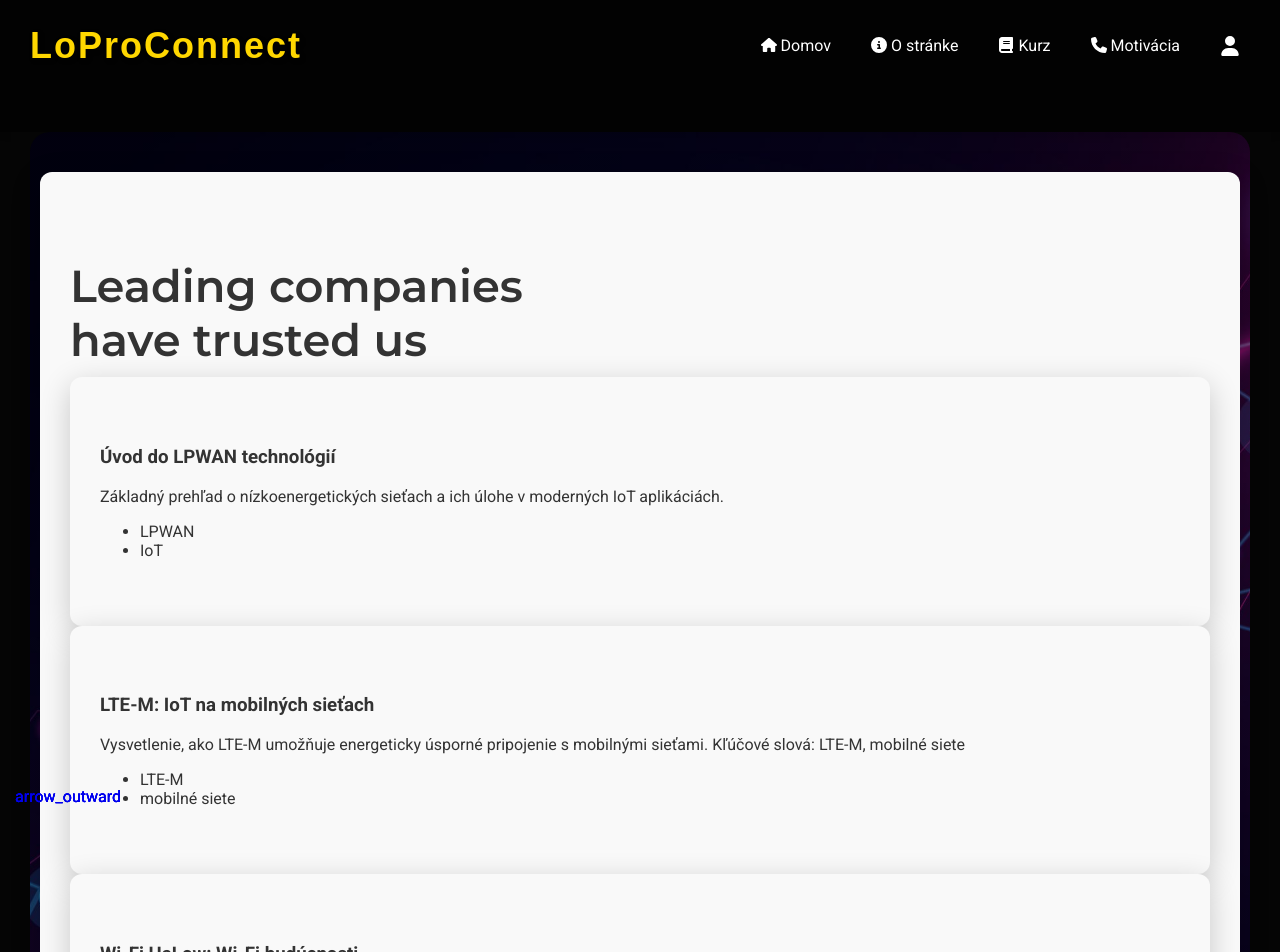
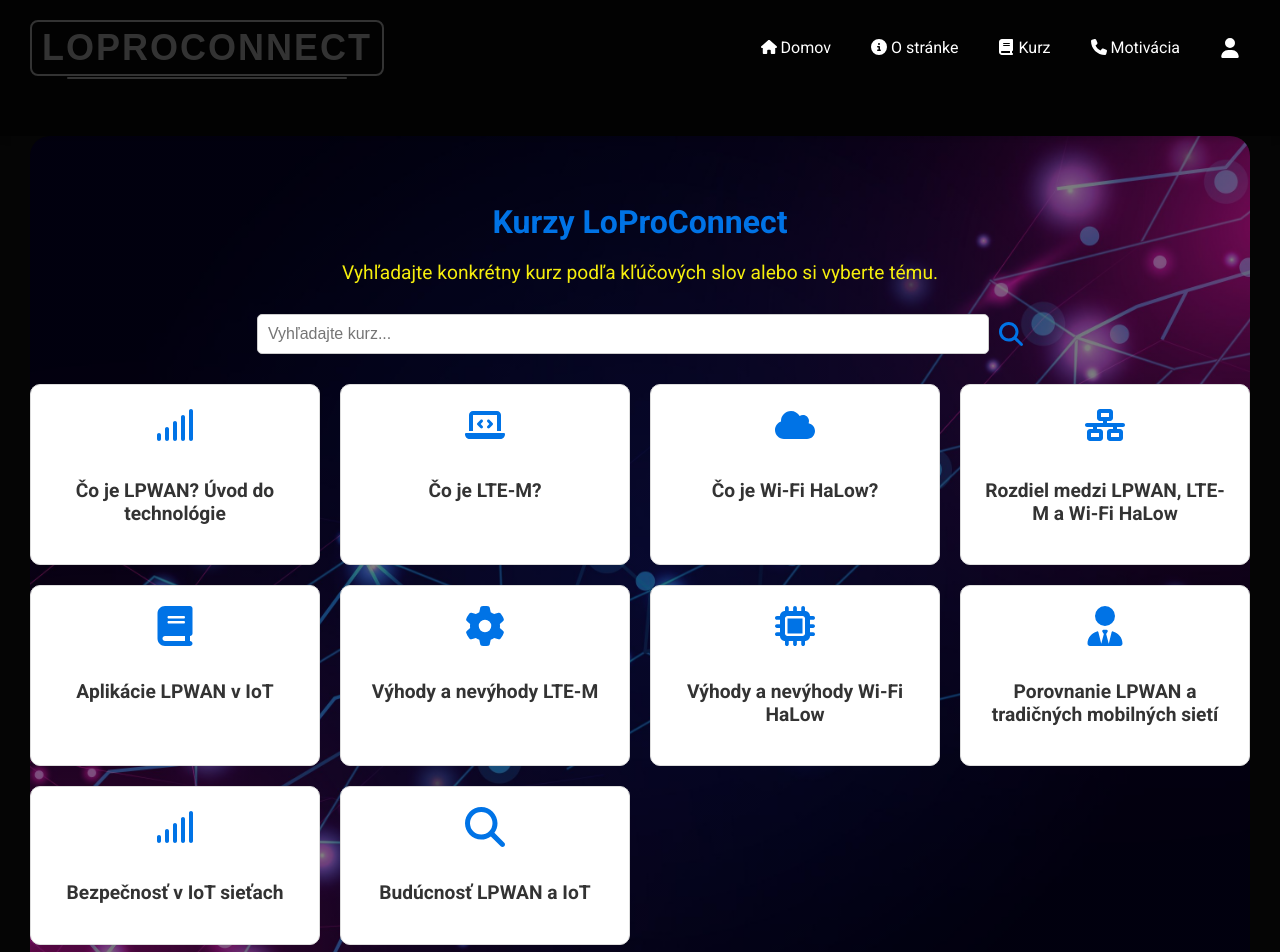
Before and after one commit to darialoboda/loproconnect, a React (Create React App) app: page /courses in a window 1280 px wide. Shown: the top 952 px of the page. Built offline with nearby package versions, Linux system fonts and the light colour scheme.

Commit message:
courses page with better frontend

```diff
--- a/src/pages/CoursesPage.jsx
+++ b/src/pages/CoursesPage.jsx
@@ -1,120 +1,68 @@
-import React from 'react';
+import React, { useState } from 'react';
 import { FontAwesomeIcon } from "@fortawesome/react-fontawesome";
-import { faTools, faClipboardCheck, faLightbulb } from '@fortawesome/free-solid-svg-icons';
+import { faBook, faLaptopCode, faSignal, faCog, faUserTie, faCloud, faMicrochip, faSearch, faNetworkWired } from '@fortawesome/free-solid-svg-icons';
 import Container from '../components/Container';
-// import "../styles/CoursesPage.css"; // Predpokladáme, že štýly sú v CSS súbore
+
 
 export default function CoursesPage() {
+  const [searchQuery, setSearchQuery] = useState('');
+
+  const topics = [
+    { id: 1, title: "Čo je LPWAN? Úvod do technológie", icon: faSignal, keywords: ["LPWAN", "technológia", "IoT"] },
+    { id: 2, title: "Čo je LTE-M?", icon: faLaptopCode, keywords: ["LTE-M", "mobilná sieť", "IoT"] },
+    { id: 3, title: "Čo je Wi-Fi HaLow?", icon: faCloud, keywords: ["Wi-Fi HaLow", "technológia", "energetická efektívnosť"] },
+    { id: 4, title: "Rozdiel medzi LPWAN, LTE-M a Wi-Fi HaLow", icon: faNetworkWired, keywords: ["LPWAN", "LTE-M", "Wi-Fi HaLow", "rozdiely"] },
+    { id: 5, title: "Aplikácie LPWAN v IoT", icon: faBook, keywords: ["LPWAN", "IoT", "aplikácie"] },
+    { id: 6, title: "Výhody a nevýhody LTE-M", icon: faCog, keywords: ["LTE-M", "výhody", "nevýhody"] },
+    { id: 7, title: "Výhody a nevýhody Wi-Fi HaLow", icon: faMicrochip, keywords: ["Wi-Fi HaLow", "výhody", "nevýhody"] },
+    { id: 8, title: "Porovnanie LPWAN a tradičných mobilných sietí", icon: faUserTie, keywords: ["LPWAN", "mobilné siete", "porovnanie"] },
+    { id: 9, title: "Bezpečnosť v IoT sieťach", icon: faSignal, keywords: ["IoT", "bezpečnosť", "siete"] },
+    { id: 10, title: "Budúcnosť LPWAN a IoT", icon: faSearch, keywords: ["LPWAN", "IoT", "budúcnosť"] },
+  ];
+
+  const handleSearch = (e) => {
+    setSearchQuery(e.target.value.toLowerCase());
+  };
+
+  const filteredTopics = topics.filter(topic =>
+    topic.keywords.some(keyword => keyword.toLowerCase().includes(searchQuery))
+  );
+
+  const handleTopicClick = (topic) => {
+    alert(`Otvoriť tému: ${topic.title}`);
+    // Lógika na otvorenie témy
+  };
+
   return (
     <section className="page-courses">
       <Container>
         <div className="content-hold">
-          <div className="content">
-            <h2 className='title'>Leading companies<br />have trusted us</h2>
-            <div className="courses-list">
-              <div className="card">
-                <div className="card-inner" style={{ "--clr": "#fff" }}>
-                  <div className="box">
-                    {/* <div className="imgBox">
-                      <img
-                        src="https://images.unsplash.com/photo-1601049676869-702ea24cfd58?q=80&w=2073&auto=format&fit=crop&ixlib=rb-4.0.3&ixid=M3wxMjA3fDB8MHxwaG90by1wYWdlfHx8fGVufDB8fHx8fA%3D%3D"
-                        alt="Trust & Co."
-                      />
-                    </div> */}
-                    <div className="icon">
-                      <a href="#" className="iconBox">
-                        <span className="material-symbols-outlined">arrow_outward</span>
-                      </a>
-                    </div>
-                  </div>
-                </div>
-                <div className="content">
-                  <h3> Úvod do LPWAN technológií </h3>
-                  <p>Základný prehľad o nízkoenergetických sieťach a ich úlohe v moderných IoT aplikáciách.</p>
-                  <ul>
-                    <li style={{ "--clr-tag": "#d3b19a" }} className=" LPWAN"> LPWAN</li>
-                    <li style={{ "--clr-tag": "#70b3b1" }} className="IoT">IoT</li>
-                  </ul>
-                </div>
+          <h1 className="page-title">Kurzy LoProConnect</h1>
+          <p className="page-description">
+            Vyhľadajte konkrétny kurz podľa kľúčových slov alebo si vyberte tému.
+          </p>
+
+          <div className="search-bar">
+            <input
+              type="text"
+              placeholder="Vyhľadajte kurz..."
+              value={searchQuery}
+              onChange={handleSearch}
+            />
+            <FontAwesomeIcon icon={faSearch} className="search-icon" />
+          </div>
+
+          <div className="topics-grid">
+            {filteredTopics.map((topic) => (
+              <div
+                key={topic.id}
+                className="topic-card"
+                onClick={() => handleTopicClick(topic)}
+              >
+                <FontAwesomeIcon icon={topic.icon} className="topic-icon" />
+                <h3 className="topic-title">{topic.title}</h3>
               </div>
-              <div className="card">
-                <div className="card-inner" style={{ "--clr": "#fff" }}>
-                  <div className="box">
-                    {/* <div className="imgBox">
-                      <img
-                        src="https://images.unsplash.com/photo-1613235788366-270e7ac489f3?q=80&w=2070&auto=format&fit=crop&ixlib=rb-4.0.3&ixid=M3wxMjA3fDB8MHxwaG90by1wYWdlfHx8fGVufDB8fHx8fA%3D%3D"
-                        alt="Tonic"
-                      />
-                    </div> */}
-                    <div className="icon">
-                      <a href="#" className="iconBox">
-                        <span className="material-symbols-outlined">arrow_outward</span>
-                      </a>
-                    </div>
-                  </div>
-                </div>
-                <div className="content">
-                  <h3>LTE-M: IoT na mobilných sieťach</h3>
-                  <p>Vysvetlenie, ako LTE-M umožňuje energeticky úsporné pripojenie s mobilnými sieťami.
-                  Kľúčové slová: LTE-M, mobilné siete</p>
-                  <ul>
-                    <li style={{ "--clr-tag": "#d3b19a" }} className="LTE-M">LTE-M</li>
-                    <li style={{ "--clr-tag": "#d05fa2" }} className="mobilné siete">mobilné siete</li>
-                  </ul>
-                </div>
-              </div>
-              <div className="card">
-                <div className="card-inner" style={{ "--clr": "#fff" }}>
-                  <div className="box">
-                    {/* <div className="imgBox">
-                      <img
-                        src="https://images.unsplash.com/photo-1673847401561-fcd75a7888c5?q=80&w=2070&auto=format&fit=crop&ixlib=rb-4.0.3&ixid=M3wxMjA3fDB8MHxwaG90by1wYWdlfHx8fGVufDB8fHx8fA%3D%3D"
-                        alt="Shower Gel"
-                      />
-                    </div> */}
-                    <div className="icon">
-                      <a href="#" className="iconBox">
-                        <span className="material-symbols-outlined">arrow_outward</span>
-                      </a>
-                    </div>
-                  </div>
-                </div>
-                <div className="content">
-                  <h3>Wi-Fi HaLow: Wi-Fi budúcnosti</h3>
-                  <p>Objasnenie technológie Wi-Fi HaLow, ktorá poskytuje dlhší dosah a nižšiu spotrebu energie.</p>
-                  <ul>
-                    <li style={{ "--clr-tag": "#d3b19a" }} className="Wi-Fi HaLow">Wi-Fi HaLow</li>
-                    <li style={{ "--clr-tag": "#70b3b1" }} className=" nízka spotreba"> nízka spotreba</li>
-
-                  </ul>
-                </div>
-              </div>
-              <div className="card">
-                <div className="card-inner" style={{ "--clr": "#fff" }}>
-                  <div className="box">
-                    {/* <div className="imgBox">
-                      <img
-                        src="https://images.unsplash.com/photo-1601049676869-702ea24cfd58?q=80&w=2073&auto=format&fit=crop&ixlib=rb-4.0.3&ixid=M3wxMjA3fDB8MHxwaG90by1wYWdlfHx8fGVufDB8fHx8fA%3D%3D"
-                        alt="Trust & Co."
-                      />
-                    </div> */}
-                    <div className="icon">
-                      <a href="#" className="iconBox">
-                        <span className="material-symbols-outlined">arrow_outward</span>
-                      </a>
-                    </div>
-                  </div>
-                </div>
-                <div className="content">
-                  <h3> Úvod do LPWAN technológií </h3>
-                  <p>Základný prehľad o nízkoenergetických sieťach a ich úlohe v moderných IoT aplikáciách.</p>
-                  <ul>
-                    <li style={{ "--clr-tag": "#d3b19a" }} className=" LPWAN"> LPWAN</li>
-                    <li style={{ "--clr-tag": "#70b3b1" }} className="IoT">IoT</li>
-                  </ul>
-                </div>
-              </div>
-            </div>
+            ))}
           </div>
         </div>
       </Container>
--- a/src/pages/HomePage.jsx
+++ b/src/pages/HomePage.jsx
@@ -9,8 +9,8 @@
       <section className="banner">
         <Container>
           <div className="banner-hold">
-            <h1>Learn and Connect with Low-Power Technology</h1>
-            <p>Preskúmajte svet LPWAN a zlepšite svoje vedomosti.</p>
+            <h1>Objavte svet technológií s nízkou spotrebou energie</h1>
+            {/* <p>Preskúmajte svet LPWAN a zlepšite svoje vedomosti.</p> */}
             <a href="#courses" className="cta-primary">
               Zistiť viac
             </a>
--- a/src/styles/block--banner.css
+++ b/src/styles/block--banner.css
@@ -1,44 +1,117 @@
+
 .banner {
-
+  /* Залишаємо ваші початкові властивості */
+  position: relative;
+  height: 80vh;
+  background: linear-gradient(rgba(0, 0, 0, 0.5), rgba(0, 0, 0, 0.5)), url('/public/img/background.jpg');
+  background-size: cover;
+  max-width: 1465px;
+  margin: 0 auto;
+  background-position: center;
+  display: flex;
+  justify-content: center;
+  align-items: center;
+  border-radius: 30px 30px 0 0;
+  overflow: hidden;
+  text-align: center;
+  color: white;
+  animation: fadeInBanner 2s ease-out;
 }
 
+/* Анімація для банера */
+@keyframes fadeInBanner {
+  0% {
+    opacity: 0;
+    transform: translateY(30px);
+  }
+  100% {
+    opacity: 1;
+    transform: translateY(0);
+  }
+}
+
+/* Контейнер для тексту */
 .banner-hold {
-  padding: 60px 0;
-  min-height: 600px;
+  padding: 60px 20px;
   display: flex;
   flex-direction: column;
   justify-content: center;
   align-items: center;
-  text-align: center;
-  color: white;
-  background: linear-gradient(rgba(0, 0, 0, 0.5), rgba(0, 0, 0, 0.5)), url('/public/img/background.jpg');
-  background-size: cover;
-  background-position: center;
-  background-size: cover;
-  background-position: center;
-  border-radius: 30px 30px 0 0;
+  z-index: 2;
+  max-width: 800px;
 }
 
+/* Заголовок */
 .banner h1 {
-  margin: 0;
-  font-size: 2.5em;
+  font-size: 3.5em;
+  font-weight: bold;
+  line-height: 1.2;
+  background: linear-gradient(135deg, #00e6b8, #0073e6);
+  background-clip: text;
+  -webkit-background-clip: text;
+  color: transparent;
+  margin-bottom: 20px;
+  animation: slideInText 1.5s ease-out;
 }
 
+/* Підзаголовок */
 .banner p {
-  font-size: 1.2em;
+  font-size: 1.5em;
+  font-weight: 300;
+  color: #d9f7f1;
+  margin-bottom: 30px;
+  animation: fadeInText 2s ease-out 0.5s;
 }
+
+/* Кнопка */
+.cta-primary {
+  font-size: 1.2rem;
+  padding: 15px 30px;
+  background-color: #0073e6;
+  color: white;
+  text-decoration: none;
+  border-radius: 30px;
+  transition: background-color 0.3s ease;
+  font-weight: bold;
+}
+
+.cta-primary:hover {
+  background-color: #005bb5;
+}
+
+
+@keyframes fadeInText {
+  0% {
+    opacity: 0;
+    transform: translateY(20px);
+  }
+  100% {
+    opacity: 1;
+    transform: translateY(0);
+  }
+}
+
+
+@keyframes slideInText {
+  0% {
+    opacity: 0;
+    transform: translateX(-50px);
+  }
+  100% {
+    opacity: 1;
+    transform: translateX(0);
+  }
+}
+
 
 .banner .register-icon-link {
   color: #333;
   transition: color 0.3s;
   display: inline-flex;
   align-items: center;
-  /* Aligns the icon vertically */
-  font-size: 0.9rem;
-  /* Adjust as needed */
+  font-size: 1.1rem;
 }
 
 .banner .register-icon-link:hover {
   color: #007bff;
-  /* Hover effect */
 }
--- a/src/styles/block--header.css
+++ b/src/styles/block--header.css
@@ -32,19 +32,44 @@
 
 .header .logo {
     font-size: 36px;
-    font-weight: bold;
+    font-weight: 600;
+    font-family: 'Poppins', sans-serif;
+    letter-spacing: 2px;
+    color: #333;
+    position: relative;
+    display: inline-block;
+    padding: 5px 10px;
+    border: 2px solid #333;
+    border-radius: 8px;
+    text-transform: uppercase;
+    transition: all 0.3s ease-in-out;
+}
+
+.header .logo:hover {
     color: #ffd700;
-    font-family: 'Poppins', sans-serif;
-    text-shadow: 2px 2px 5px rgba(0, 0, 0, 0.3);
-    letter-spacing: 2px;
+    border-color: #ffd700;
+    transform: scale(1.05);
 }
 
 .header .logo span:first-letter {
     font-size: 42px;
-    text-transform: uppercase;
+    font-weight: bold;
+    color: #555;
 }
 
-.header .logo:hover {
-    transform: scale(1.1);
-    color: #ffa500;
+/* Декоративний елемент: тонка лінія під текстом */
+.header .logo::after {
+    content: '';
+    position: absolute;
+    bottom: -5px;
+    left: 10%;
+    width: 80%;
+    height: 2px;
+    background-color: #333;
+    border-radius: 2px;
+    transition: background-color 0.3s;
 }
+
+.header .logo:hover::after {
+    background-color: #ffd700;
+}
--- a/src/styles/index.css
+++ b/src/styles/index.css
@@ -15,6 +15,7 @@
 @import url('./page--about.css');
 @import url('./page--motivation.css');
 @import url('./page--login.css');
+@import url('./page--courses.css');
 
 
 
--- /dev/null
+++ b/src/styles/page--courses.css
@@ -0,0 +1,68 @@
+.page-title {
+    font-size: 2rem;
+    text-align: center;
+    margin-bottom: 20px;
+    color: #0073e6;
+  }
+
+  .page-description {
+    font-size: 1.2rem;
+    text-align: center;
+    margin-bottom: 30px;
+    color: #f5ee0d;
+  }
+
+  .search-bar {
+    display: flex;
+    align-items: center;
+    justify-content: center;
+    margin-bottom: 30px;
+  }
+
+  .search-bar input {
+    padding: 10px;
+    width: 60%;
+    font-size: 1rem;
+    border-radius: 5px;
+    border: 1px solid #ccc;
+    margin-right: 10px;
+  }
+
+  .search-icon {
+    font-size: 1.5rem;
+    color: #0073e6;
+    cursor: pointer;
+  }
+
+  .topics-grid {
+    display: grid;
+    grid-template-columns: repeat(auto-fit, minmax(250px, 1fr));
+    gap: 20px;
+  }
+
+  .topic-card {
+    background: #ffffff;
+    border: 1px solid #ddd;
+    border-radius: 10px;
+    padding: 20px;
+    text-align: center;
+    cursor: pointer;
+    transition: transform 0.3s, box-shadow 0.3s;
+  }
+
+  .topic-card:hover {
+    transform: translateY(-5px);
+    box-shadow: 0 4px 10px rgba(0, 0, 0, 0.1);
+  }
+
+  .topic-icon {
+    font-size: 2.5rem;
+    color: #0073e6;
+    margin-bottom: 15px;
+  }
+
+  .topic-title {
+    font-size: 1.2rem;
+    font-weight: bold;
+    color: #333;
+  }
```
